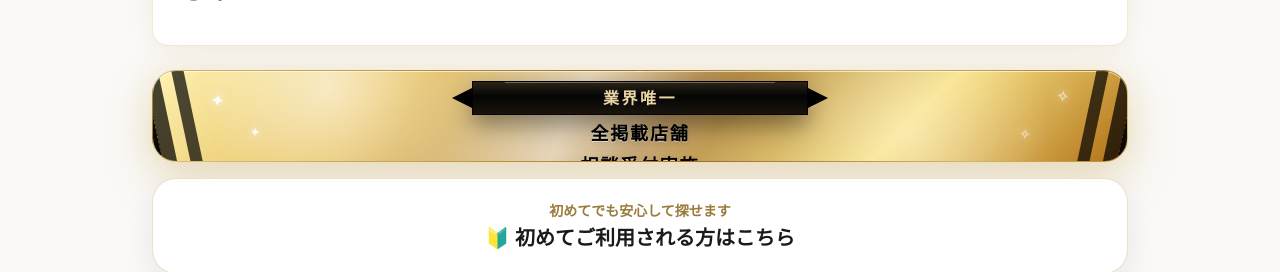
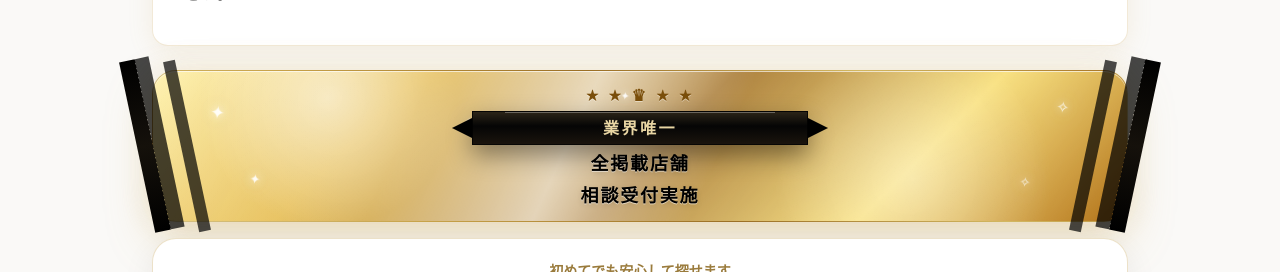
Before and after one commit to white-night-job/white-night-job, a Next.js app: page / in a window 1280 px wide. Shown: the part 417-689 px from the top of the page. Built offline with nearby package versions, Linux system fonts and the light colour scheme; no server answers.

Commit message:
トップページ

```diff
--- a/src/components/SupportPromoBanner.tsx
+++ b/src/components/SupportPromoBanner.tsx
@@ -9,37 +9,49 @@ export function SupportPromoBanner({ className = "" }: SupportPromoBannerProps)
   return (
     <Link
       href="#support-section"
-      className={`animate-fade-up group relative block overflow-hidden rounded-3xl border border-gold-dark/40 bg-[linear-gradient(135deg,#fff3b4_0%,#e6bd52_24%,#9c6716_52%,#f8df79_76%,#b06f16_100%)] shadow-[0_18px_45px_rgba(201,169,98,0.34),0_0_32px_rgba(232,213,163,0.32),inset_0_1px_0_rgba(255,255,255,0.65)] transition-all duration-300 hover:-translate-y-0.5 hover:shadow-[0_24px_60px_rgba(201,169,98,0.48),0_0_50px_rgba(232,213,163,0.55),inset_0_1px_0_rgba(255,255,255,0.75)] ${TOP_CTA_PROMO_LAYOUT} ${className}`}
+      className={`animate-fade-up group relative block rounded-3xl border border-gold-dark/40 bg-[linear-gradient(135deg,#fff3b4_0%,#e6bd52_24%,#9c6716_52%,#f8df79_76%,#b06f16_100%)] shadow-[0_18px_45px_rgba(201,169,98,0.34),0_0_32px_rgba(232,213,163,0.32),inset_0_1px_0_rgba(255,255,255,0.65)] transition-all duration-300 hover:-translate-y-0.5 hover:shadow-[0_24px_60px_rgba(201,169,98,0.48),0_0_50px_rgba(232,213,163,0.55),inset_0_1px_0_rgba(255,255,255,0.75)] ${TOP_CTA_PROMO_LAYOUT} ${className}`}
     >
       <span
-        className="absolute inset-0 bg-[linear-gradient(115deg,transparent_0%,rgba(255,255,255,0.18)_27%,rgba(255,255,255,0.72)_43%,rgba(255,255,255,0.18)_58%,transparent_100%),radial-gradient(circle_at_18%_18%,rgba(255,255,255,0.58),transparent_16%),radial-gradient(circle_at_78%_72%,rgba(255,255,255,0.36),transparent_18%)] opacity-95"
+        className="pointer-events-none absolute inset-0 overflow-hidden rounded-3xl bg-[linear-gradient(115deg,transparent_0%,rgba(255,255,255,0.18)_27%,rgba(255,255,255,0.72)_43%,rgba(255,255,255,0.18)_58%,transparent_100%),radial-gradient(circle_at_18%_18%,rgba(255,255,255,0.58),transparent_16%),radial-gradient(circle_at_78%_72%,rgba(255,255,255,0.36),transparent_18%)] opacity-95"
         aria-hidden
       />
-      <span className="sparkle left-[6%] top-[20%]">✦</span>
-      <span className="sparkle animation-delay-150 right-[6%] top-[18%] text-sm">✧</span>
-      <span className="sparkle animation-delay-300 left-[10%] bottom-[22%] text-xs">✦</span>
-      <span className="sparkle animation-delay-450 right-[10%] bottom-[20%] text-xs">✧</span>
-      <span className="sparkle animation-delay-600 left-[48%] top-[12%] text-[10px]">✦</span>
-      <span className="sparkle animation-delay-1050 left-[32%] top-[30%] text-[9px]">✧</span>
-      <span className="sparkle animation-delay-1200 right-[32%] top-[32%] text-[9px]">✧</span>
+      <span className="sparkle pointer-events-none left-[6%] top-[20%]">✦</span>
+      <span className="sparkle animation-delay-150 pointer-events-none right-[6%] top-[18%] text-sm">
+        ✧
+      </span>
+      <span className="sparkle animation-delay-300 pointer-events-none left-[10%] bottom-[22%] text-xs">
+        ✦
+      </span>
+      <span className="sparkle animation-delay-450 pointer-events-none right-[10%] bottom-[20%] text-xs">
+        ✧
+      </span>
+      <span className="sparkle animation-delay-600 pointer-events-none left-[48%] top-[12%] text-[10px]">
+        ✦
+      </span>
+      <span className="sparkle animation-delay-1050 pointer-events-none left-[32%] top-[30%] text-[9px]">
+        ✧
+      </span>
+      <span className="sparkle animation-delay-1200 pointer-events-none right-[32%] top-[32%] text-[9px]">
+        ✧
+      </span>
       <span
-        className="absolute -left-7 top-[-12px] h-[calc(100%+24px)] w-3 -rotate-12 bg-gradient-to-b from-black via-[#15110b] to-black shadow-[14px_0_0_rgba(0,0,0,0.72)] sm:-left-4 sm:w-4"
+        className="pointer-events-none absolute -left-7 top-[-12px] h-[calc(100%+24px)] w-3 -rotate-12 bg-gradient-to-b from-black via-[#15110b] to-black shadow-[14px_0_0_rgba(0,0,0,0.72)] sm:-left-4 sm:w-4"
         aria-hidden
       />
       <span
-        className="absolute left-3 top-[-12px] h-[calc(100%+24px)] w-2 -rotate-12 bg-black/70 sm:left-7 sm:w-3"
+        className="pointer-events-none absolute left-3 top-[-12px] h-[calc(100%+24px)] w-2 -rotate-12 bg-black/70 sm:left-7 sm:w-3"
         aria-hidden
       />
       <span
-        className="absolute -right-7 top-[-12px] h-[calc(100%+24px)] w-3 rotate-12 bg-gradient-to-b from-black via-[#15110b] to-black shadow-[-14px_0_0_rgba(0,0,0,0.72)] sm:-right-4 sm:w-4"
+        className="pointer-events-none absolute -right-7 top-[-12px] h-[calc(100%+24px)] w-3 rotate-12 bg-gradient-to-b from-black via-[#15110b] to-black shadow-[-14px_0_0_rgba(0,0,0,0.72)] sm:-right-4 sm:w-4"
         aria-hidden
       />
       <span
-        className="absolute right-3 top-[-12px] h-[calc(100%+24px)] w-2 rotate-12 bg-black/70 sm:right-7 sm:w-3"
+        className="pointer-events-none absolute right-3 top-[-12px] h-[calc(100%+24px)] w-2 rotate-12 bg-black/70 sm:right-7 sm:w-3"
         aria-hidden
       />
 
-      <div className="relative z-10 flex h-full w-[88%] max-w-full flex-col items-center justify-center gap-1 sm:w-[86%]">
+      <div className="relative z-10 flex w-[88%] max-w-full shrink-0 flex-col items-center justify-center gap-1 sm:w-[86%]">
         <span className="flex shrink-0 items-center justify-center gap-1.5 text-[10px] font-bold leading-none tracking-[0.22em] text-[#7b4f0b] drop-shadow-[0_1px_0_rgba(255,255,255,0.45)] sm:gap-2 sm:text-xs">
           <span>★</span>
           <span>★</span>
@@ -48,8 +60,8 @@ export function SupportPromoBanner({ className = "" }: SupportPromoBannerProps)
           <span>★</span>
         </span>
 
-        <div className="flex w-full flex-col items-center gap-0.5 text-center sm:gap-1">
-          <span className="relative flex w-full max-w-[17.5rem] items-center justify-center sm:max-w-[21rem]">
+        <div className="flex w-full shrink-0 flex-col items-center gap-0.5 text-center sm:gap-1">
+          <span className="relative flex w-full max-w-[17.5rem] shrink-0 items-center justify-center sm:max-w-[21rem]">
             <span
               className="absolute -left-4 top-1/2 h-6 w-6 -translate-y-1/2 bg-black [clip-path:polygon(100%_0,0_50%,100%_100%)] shadow-[0_6px_14px_rgba(0,0,0,0.35)] sm:-left-5 sm:h-7 sm:w-7"
               aria-hidden
@@ -58,15 +70,15 @@ export function SupportPromoBanner({ className = "" }: SupportPromoBannerProps)
               className="absolute -right-4 top-1/2 h-6 w-6 -translate-y-1/2 bg-black [clip-path:polygon(0_0,100%_50%,0_100%)] shadow-[0_6px_14px_rgba(0,0,0,0.35)] sm:-right-5 sm:h-7 sm:w-7"
               aria-hidden
             />
-            <span className="relative z-10 flex w-full min-w-0 items-center justify-center border border-black/80 bg-[linear-gradient(180deg,#2b2418_0%,#050505_44%,#1a140d_100%)] px-8 py-1 font-serif text-sm font-black leading-snug tracking-[0.16em] text-gold-light shadow-[0_10px_24px_rgba(0,0,0,0.42)] before:absolute before:inset-x-8 before:top-0 before:h-px before:bg-white/30 sm:px-12 sm:text-base">
+            <span className="relative z-10 flex w-full min-w-0 shrink-0 items-center justify-center border border-black/80 bg-[linear-gradient(180deg,#2b2418_0%,#050505_44%,#1a140d_100%)] px-8 py-1 font-serif text-sm font-black leading-snug tracking-[0.16em] text-gold-light shadow-[0_10px_24px_rgba(0,0,0,0.42)] before:absolute before:inset-x-8 before:top-0 before:h-px before:bg-white/30 sm:px-12 sm:text-base">
               業界唯一
             </span>
           </span>
 
-          <span className="w-full font-serif text-base font-black leading-snug tracking-[0.1em] text-black [text-shadow:0_1px_0_rgba(255,255,255,0.55),0_2px_6px_rgba(0,0,0,0.12)] sm:text-lg">
+          <span className="w-full shrink-0 font-serif text-base font-black leading-snug tracking-[0.1em] text-black [text-shadow:0_1px_0_rgba(255,255,255,0.55),0_2px_6px_rgba(0,0,0,0.12)] sm:text-lg">
             全掲載店舗
           </span>
-          <span className="w-full font-serif text-base font-black leading-snug tracking-[0.1em] text-black [text-shadow:0_1px_0_rgba(255,255,255,0.55),0_2px_6px_rgba(0,0,0,0.12)] sm:text-lg">
+          <span className="w-full shrink-0 font-serif text-base font-black leading-snug tracking-[0.1em] text-black [text-shadow:0_1px_0_rgba(255,255,255,0.55),0_2px_6px_rgba(0,0,0,0.12)] sm:text-lg">
             相談受付実施
           </span>
         </div>
--- a/src/components/top-cta-styles.ts
+++ b/src/components/top-cta-styles.ts
@@ -3,5 +3,6 @@ export const TOP_CTA_CARD_HEIGHT =
 
 export const TOP_CTA_CARD_LAYOUT = `${TOP_CTA_CARD_HEIGHT} py-3.5 sm:py-4`;
 
+/** 固定高さにしない。内容が収まるまで縦に伸び、見切れを防ぐ */
 export const TOP_CTA_PROMO_LAYOUT =
-  "flex h-[5.25rem] flex-col items-center justify-center px-2 py-1 text-center sm:h-[5.75rem] sm:px-3 sm:py-1.5";
+  "flex min-h-[5.5rem] flex-col items-center justify-center px-2 py-2.5 text-center sm:min-h-[6rem] sm:px-3 sm:py-3";
```
